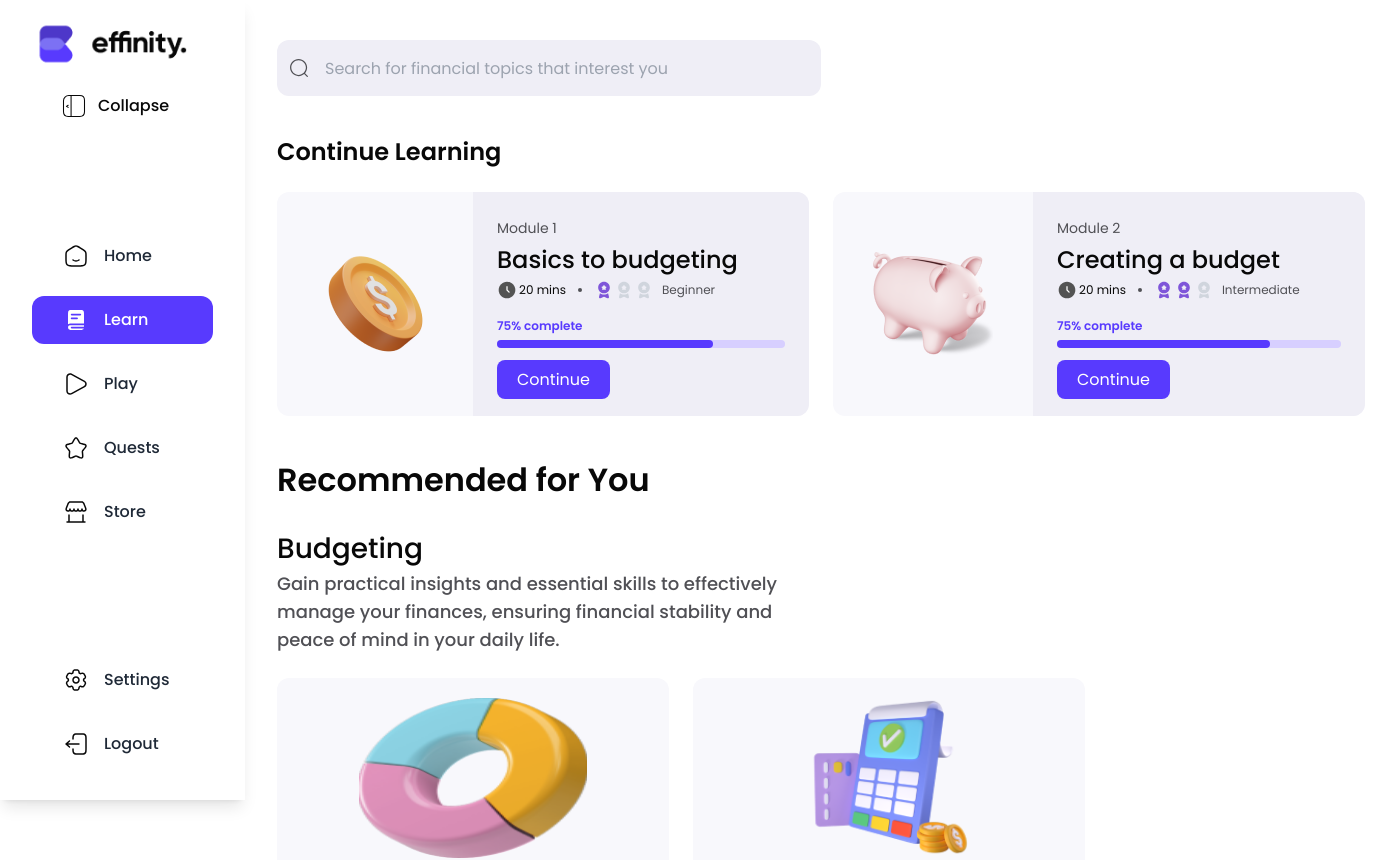
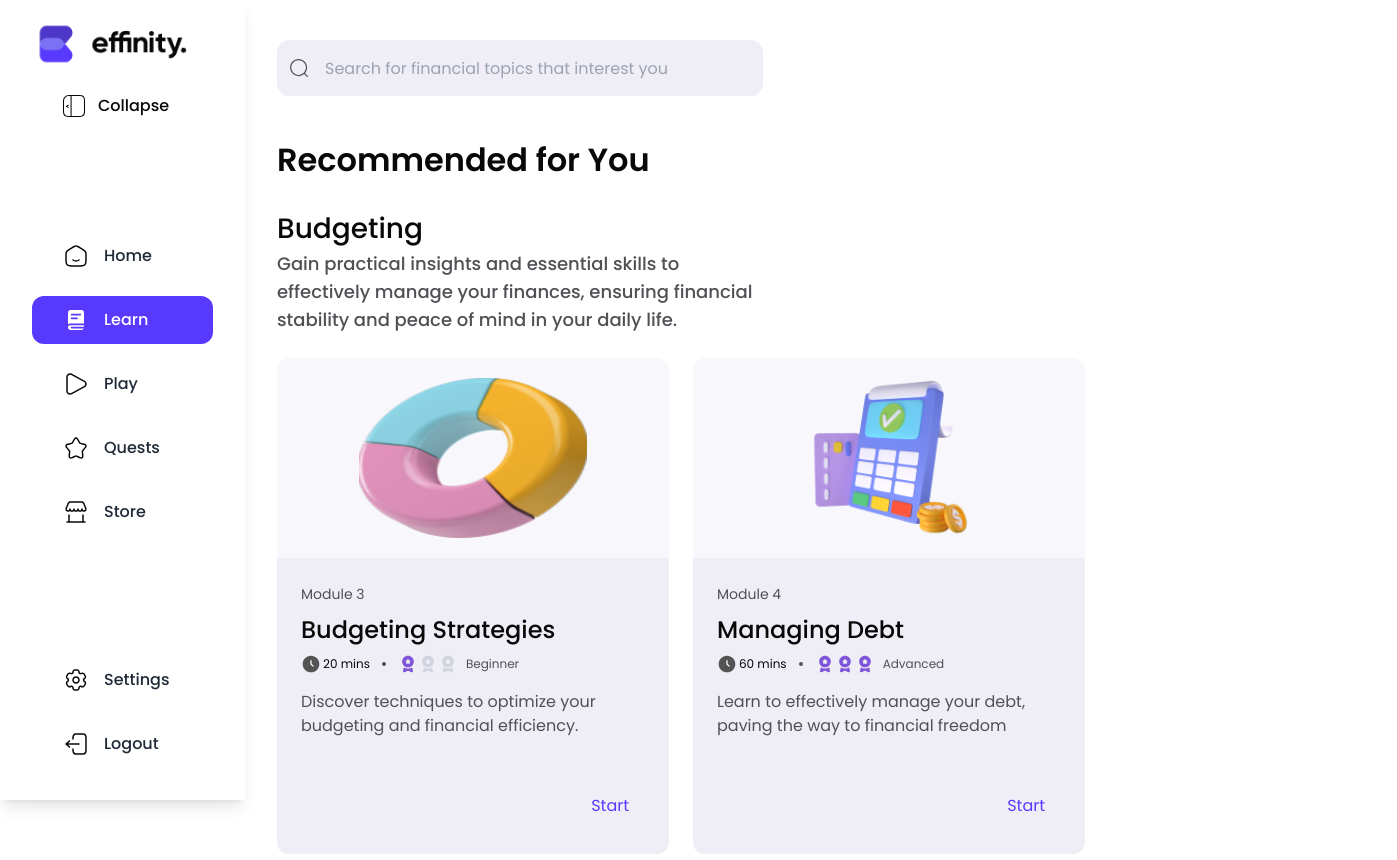
Before and after one commit to LearnEffinity/effinity-app, a Next.js app: page /learn in a window 1280 px wide. Shown: the top 860 px of the page, 1397 px wide, since content can reach past the window. Built offline with nearby package versions, Linux system fonts and the light colour scheme; no server answers.

Commit message:
continue backend

```diff
--- a/src/components/dashboard/learn/continue.tsx
+++ b/src/components/dashboard/learn/continue.tsx
@@ -1,65 +1,109 @@
-import React from "react";
+import React, { useState, useEffect } from "react";
+import { createClient } from "@/utils/supabase/client";
 import ContinueModule from "./continueCard";
 
-// Define the type for the difficulty
 type Difficulty = "Beginner" | "Intermediate" | "Advanced";
 
-// Define the type for each item in the data array
-interface ModuleData {
-  moduleID: number;
-  title: string;
-  duration: string;
+interface Module {
+  module_id: number;
+  module_number: number;
+  name: string;
+  description: string;
   difficulty: Difficulty;
-  progress: number;
+  length: string;
   image: string;
-  slug: string;
-
+  topic: string;
 }
 
-// Dummy Data
-const data: ModuleData[] = [
-  {
-    moduleID: 1,
-    title: "Basics to budgeting",
-    duration: "20",
-    difficulty: "Beginner",
-    progress: 75,
-    image: "/screen-1/Coin.png",
-    slug: "basics-to-budgeting",
-  },
-  {
-    moduleID: 2,
-    title: "Creating a budget",
-    duration: "20",
-    difficulty: "Intermediate",
-    progress: 75,
-    image: "/screen-1/Pig.png",
-    slug: "creating-a-budget",
-  },
-];
+interface Progress {
+  user_id: string;
+  module_id: number;
+  progress_percentage: number;
+}
 
-export default function Continue() {
+const supabase = createClient();
+
+const Continue: React.FC = () => {
+  const [userModules, setUserModules] = useState<Module[]>([]);
+  const [loading, setLoading] = useState(true);
+
+  useEffect(() => {
+    const fetchUserProgress = async () => {
+      try {
+        const {
+          data: { user },
+        } = await supabase.auth.getUser();
+
+        if (user) {
+          // Fetch user's progress from Supabase
+          const { data: progressData, error: progressError } = await supabase
+            .from("progress")
+            .select("*")
+            .eq("user_id", user.id);
+
+          if (progressError) throw progressError;
+
+          if (progressData && progressData.length > 0) {
+            // Fetch modules based on user's progress
+            const moduleIds = progressData.map((p) => p.module_id);
+            const { data: modulesData, error: modulesError } = await supabase
+              .from("modules")
+              .select("*")
+              .in("module_id", moduleIds);
+
+            if (modulesError) throw modulesError;
+
+            if (modulesData) {
+              const userModules = modulesData.map((module) => ({
+                ...module,
+                progress:
+                  progressData.find((p) => p.module_id === module.module_id)
+                    ?.progress_percentage || 0,
+              }));
+
+              setUserModules(userModules);
+            }
+          }
+        }
+      } catch (error) {
+        console.error("Error fetching user progress:", error);
+      } finally {
+        setLoading(false);
+      }
+    };
+
+    fetchUserProgress();
+  }, []);
+
+  if (loading) {
+    return <div>Loading...</div>;
+  }
+
+  if (userModules.length === 0) {
+    return null;
+  }
+
   return (
-    <>
     <div className="my-10">
       <h1 className="mb-6 text-2xl font-semibold text-text-primary">
         Continue Learning
       </h1>
       <div className="flex flex-row items-start gap-6">
-          {data.map((module) => (
+        {userModules.map((module) => (
           <ContinueModule
-              key={module.moduleID}
-              moduleID={module.moduleID}
-              title={module.title}
-              duration={module.duration}
+            key={module.module_id}
+            moduleID={module.module_id}
+            title={module.name}
+            duration={module.length}
             difficulty={module.difficulty}
             progress={module.progress}
             image={module.image}
-              slug={module.slug}
+            slug={module.topic}
           />
         ))}
       </div>
     </div>
-    </>
   );
-}
+};
+
+export default Continue;
```
Lines whose indentation alone changed are shown as unchanged.
